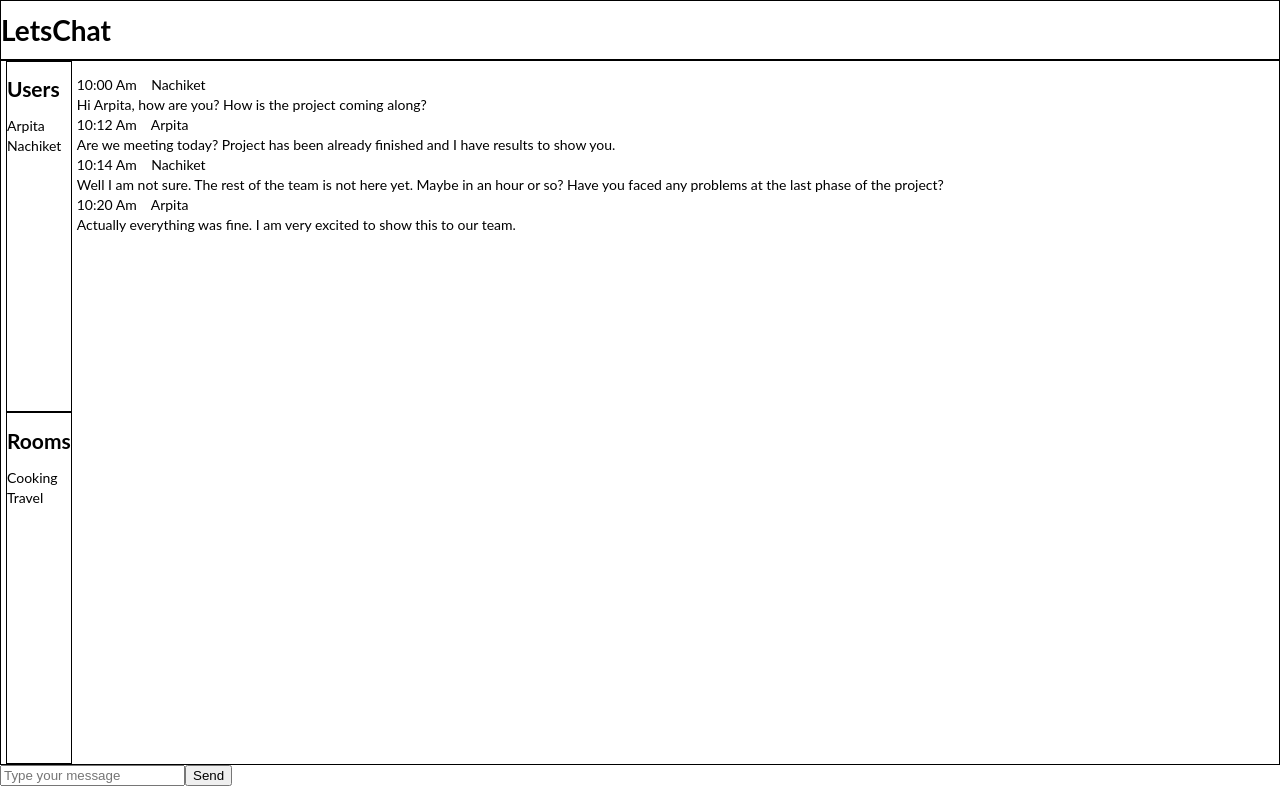
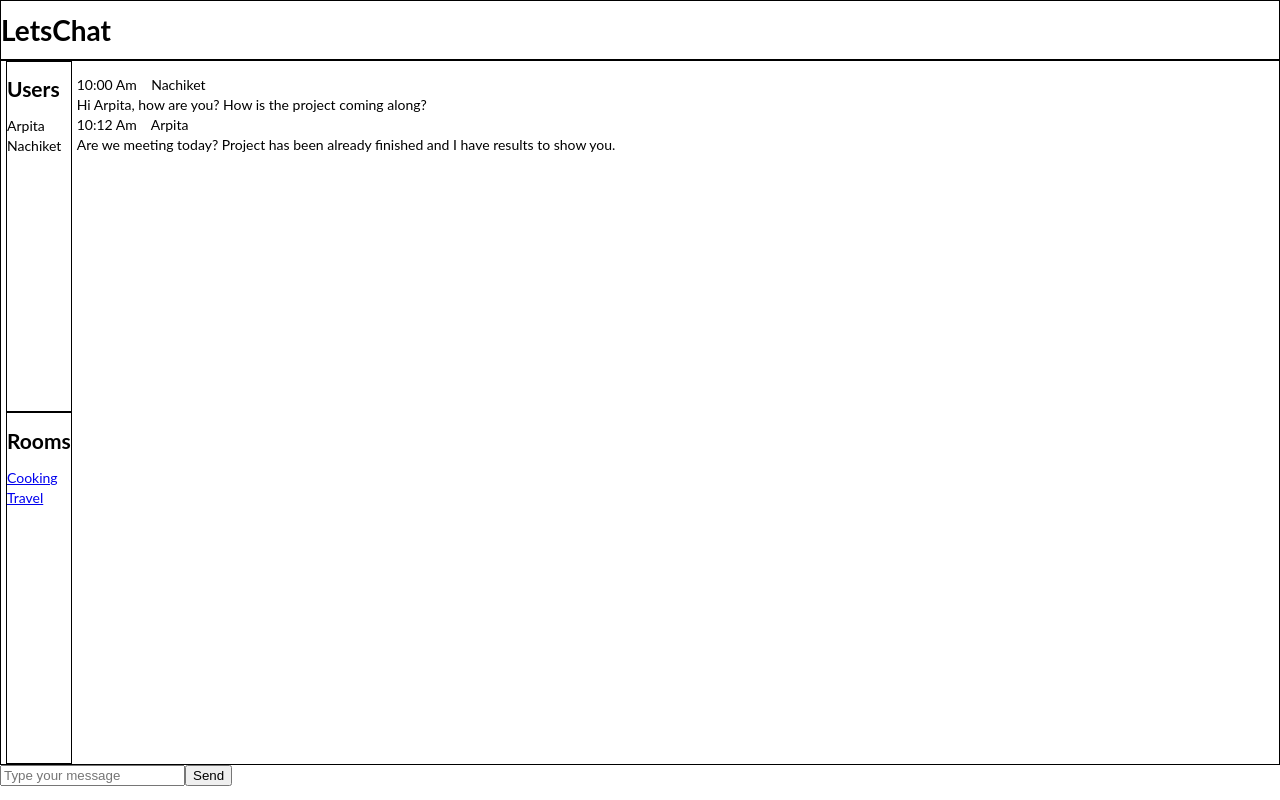
Before and after one commit to ap104826/lets-chat, a React (Create React App) app: page /rooms/1 in a window 1280 px wide. Built offline with nearby package versions, Linux system fonts and the light colour scheme.

Commit message:
added navlink to rooms

```diff
--- a/src/App.js
+++ b/src/App.js
@@ -17,26 +17,32 @@ class App extends Component {
       name: 'Nachiket'
     }],
     rooms: [{
-      name: 'Cooking'
+      name: 'Cooking',
+      id: 1
     }, {
-      name: 'Travel'
+      name: 'Travel',
+      id: 2
     }],
     messages: [{
       message: 'Hi Arpita, how are you? How is the project coming along?',
       time: '10:00 Am',
-      user: 'Nachiket'
+      user: 'Nachiket',
+      room_id: 1
     }, {
       message: 'Are we meeting today? Project has been already finished and I have results to show you.',
       time: '10:12 Am',
-      user: 'Arpita'
+      user: 'Arpita',
+      room_id: 1
     }, {
       time: '10:14 Am',
       user: 'Nachiket',
-      message: 'Well I am not sure. The rest of the team is not here yet. Maybe in an hour or so? Have you faced any problems at the last phase of the project?'
+      message: 'Well I am not sure. The rest of the team is not here yet. Maybe in an hour or so? Have you faced any problems at the last phase of the project?',
+      room_id: 2
     }, {
       time: '10:20 Am',
       user: 'Arpita',
-      message: 'Actually everything was fine. I am very excited to show this to our team.'
+      message: 'Actually everything was fine. I am very excited to show this to our team.',
+      room_id: 2
     }]
 
   }
--- a/src/Login.js
+++ b/src/Login.js
@@ -8,12 +8,12 @@ export default class Login extends Component {
                 <div className="sign-up-form">
 
                     <h1> Login</h1>
-                    <form>
+                    <form onSubmit={(e) => this.handleSubmit(e)}>
                         <input type="email" className="input_email" placeholder="Email" />
                         <input type="password" className="input_password" placeholder="Password" />
                         <button type="button" className="signup_btn">Sign up</button>
-                        <hr/>
-                            <p>Do you have an account ? <a href="#">Sign in</a></p>
+                        <hr />
+                        <p>Do you have an account ? <a href="#">Sign in</a></p>
                     </form>
                 </div>
 
--- a/src/Room.js
+++ b/src/Room.js
@@ -1,17 +1,36 @@
 import React, { Component } from 'react';
 import ApiContext from './ApiContext'
+import { getMessagesForRoom } from './messages-helpers'
+import { NavLink } from 'react-router-dom';
+
 
 export default class Room extends Component {
+    static defaultProps = {
+        match: {
+            params: {}
+        }
+    }
     static contextType = ApiContext
+
+    roomSelected(e) {
+        const roomId = e.target.value
+        if (roomId = 'all') {
+            this.props.history.push('/')
+            return
+        }
+        this.props.history.push(`/room/${roomId}`)
+    }
 
     handleSubmit = e => {
         e.preventDefault()
+        const { room_id } = this.props.match.params
         const form = e.currentTarget
         const messageName = form['message-to-send'].value
         const message = {
             message: messageName,
             user: 'Nachiket',
-            time: '10:00am'
+            time: '10:00am',
+            room_id: parseInt(room_id)
         }
 
         this.context.addMessage(message)
@@ -20,8 +39,9 @@ export default class Room extends Component {
 
     render() {
 
-
+        const { room_id } = this.props.match.params
         const { users = [], rooms = [], messages = [] } = this.context
+        const messagesForRoom = getMessagesForRoom(messages, parseInt(room_id))
 
         return (
             <div className="chat_container">
@@ -33,10 +53,19 @@ export default class Room extends Component {
                                 {users.map(user => <li>{user.name}</li>)}
                             </ul>
                         </div>
+
                         <div className="chat_rooms">
                             <h2>Rooms</h2>
                             <ul>
-                                {rooms.map(room => <li>{room.name}</li>)}
+                                {rooms.map(room =>
+                                    <li key={room.id}>
+                                        <NavLink
+                                            to={`${room.id}`}
+                                        >
+                                            {room.name}
+
+                                        </NavLink>
+                                    </li>)}
                             </ul>
                         </div>
                     </div>
@@ -44,7 +73,7 @@ export default class Room extends Component {
                     <div class="chat_messages">
                         <div class="chat-history">
                             <ul>
-                                {messages.map(message => <li>
+                                {messagesForRoom.map(message => <li>
                                     <div class="message-data align-right">
                                         <span class="message-data-time">{message.time}</span> &nbsp; &nbsp;
               <span class="message-data-name">{message.user}</span>
--- /dev/null
+++ b/src/messages-helpers.js
@@ -0,0 +1,5 @@
+export const getMessagesForRoom = (messages = [], room_id) => (
+    (!room_id)
+        ? messages
+        : messages.filter(message => message.room_id === room_id)
+)
```
